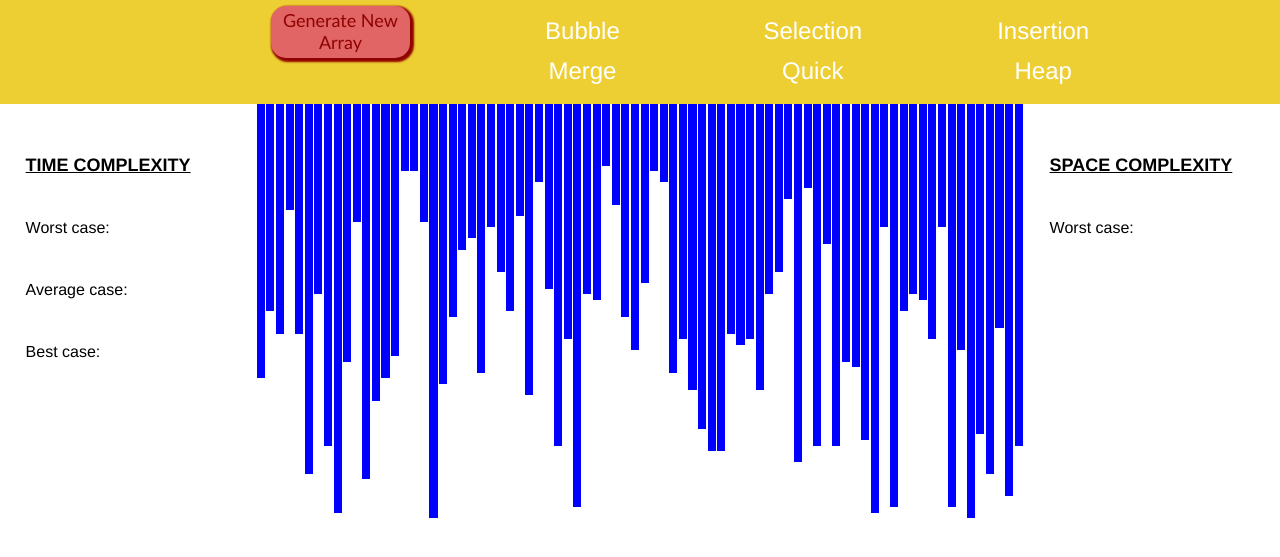
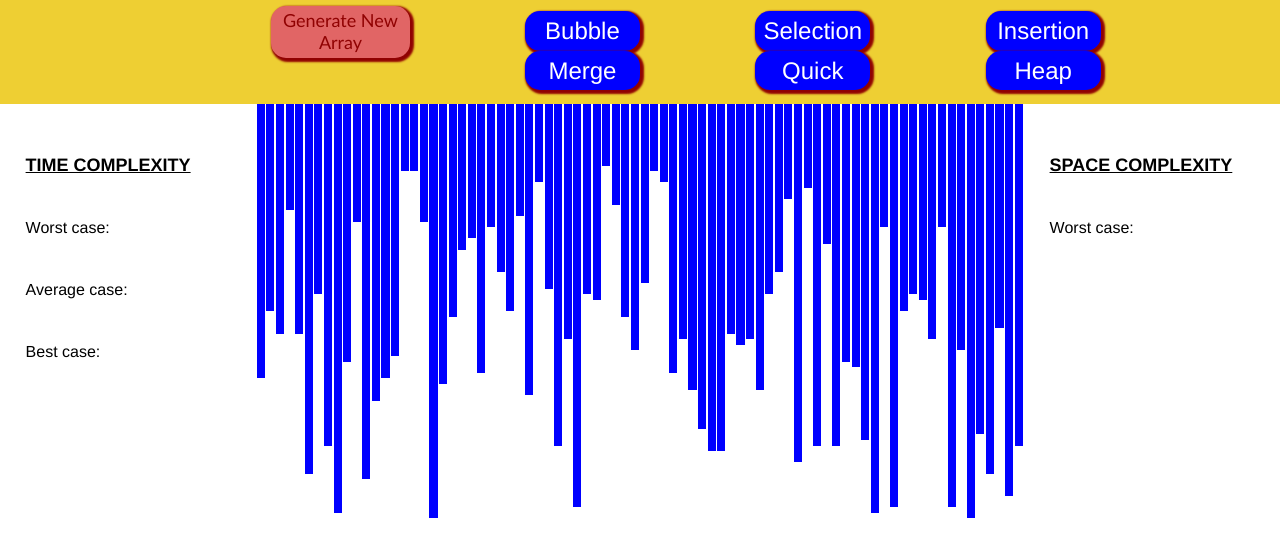
Before and after one commit to somrima-09/AlgoViz, a plain HTML site: page index.html in a window 1280 px wide. Shown: the part 99-656 px from the top of the page. Drawn offline with Linux system fonts and the light colour scheme; a script that the page names is missing.

Commit message:
button color changed

```diff
--- a/style.css
+++ b/style.css
@@ -77,8 +77,10 @@ nav .header_right .algos {
 }
 
 nav .header_right .algos button {
-  background-color: transparent;
+  background-color: blue;
   border: none;
+  border-radius: 15px;
+  box-shadow: 2px 2px 2px 2px rgb(144, 2, 2);
   color: white;
   outline: none;
   padding: 5% 0%;
@@ -86,7 +88,8 @@ nav .header_right .algos button {
 }
 
 nav .header_right .algos button:hover {
-  background-color: blue;
+  background-color: rgb(51, 207, 4);
+  box-shadow: 2.5px 2.5px 2.5px 2.5px rgb(199, 14, 14);
   cursor: pointer;
 }
 
```
Also changed, not shown: index.html (+5 -5 lines).
